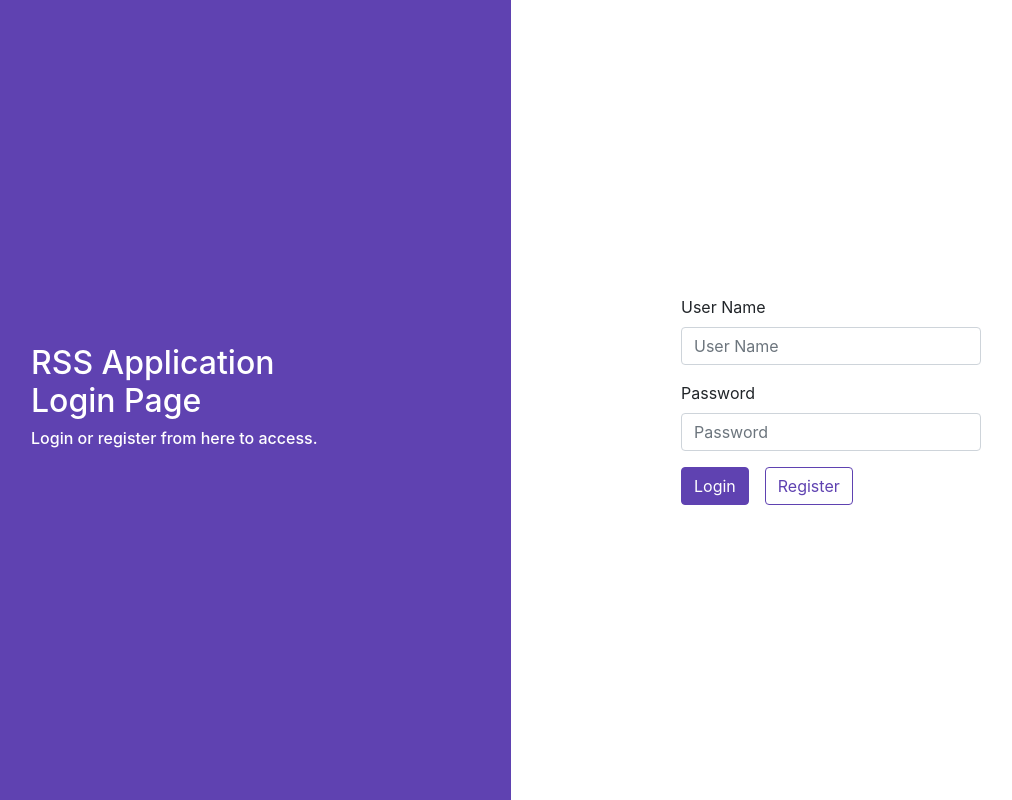
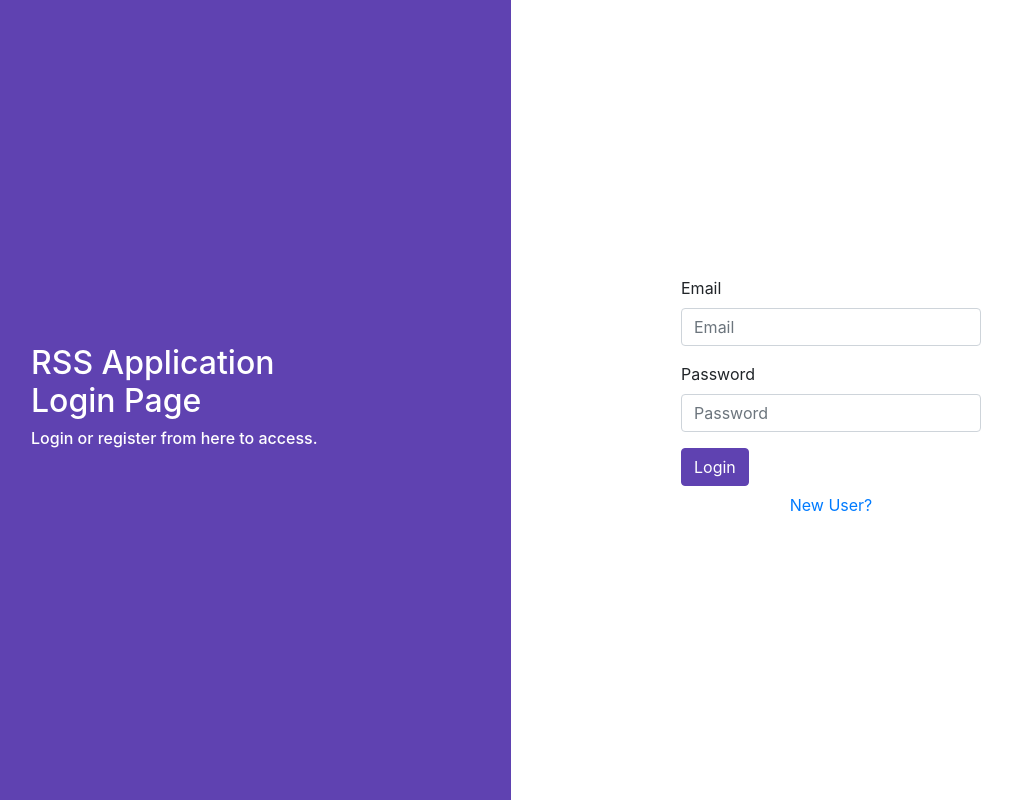
Before and after one commit to amckean12/rss-ui, a React (Create React App) app: page / in a window 1280 px wide. Shown: the top 800 px of the page, without its empty margins (129-1141 px from the left). Built offline with nearby package versions, Linux system fonts and the light colour scheme; no server answers.

Commit message:
Adds form display logic

```diff
--- a/src/App.js
+++ b/src/App.js
@@ -1,5 +1,5 @@
 // Libraries
-import React from 'react';
+import React, { Component } from 'react';
 
 // Containers
 import MainContainer from './containers/main_container.jsx'
@@ -9,12 +9,14 @@ import MainContainer from './containers/main_container.jsx'
 import './app.scss'
 import './styles/utils/responsiveness.scss'
 
-function App() {
-  return (
-    <div className="App">
-      <MainContainer />
-    </div>
-  );
+class App extends Component {
+  render(){
+    return (
+      <div className="App">
+        <MainContainer />
+      </div>
+    );
+  }
 }
 
 export default App;
--- a/src/components/form_component.jsx
+++ b/src/components/form_component.jsx
@@ -6,15 +6,14 @@ const FormComponent = (props) => {
         <section className="mx-auto form-section">
             <form className="form">
                 <div class="form-group form__input-group">
-                    <label>User Name</label>
-                     <input type="text" class="form-control" placeholder="User Name" />
+                    <label>Email</label>
+                     <input type="text" class="form-control" placeholder="Email" />
                 </div>
                 <div class="form-group form__input-group">
                      <label>Password</label>
                      <input type="password" class="form-control" placeholder="Password" />
                 </div>
-                <button type="submit" class="btn form__button--primary">Login</button>
-                <button type="submit" class="btn form__button--secondary">Register</button>
+                <button type="submit" class="btn form__button--primary">{props.formType}</button>
             </form>
         </section>
     )
--- a/src/containers/login_container.jsx
+++ b/src/containers/login_container.jsx
@@ -7,6 +7,30 @@ import FormComponent from '../components/form_component.jsx'
 import '../styles/components/login.scss'
 
 class LoginContainer extends Component {
+    constructor(props) {
+        super(props);
+        this.state = {
+            form_type: "Login",
+            form_route: "New User?"
+        };
+        this.renderFormType = this.renderFormType.bind(this)
+    }
+
+    renderFormType(){
+        let form_type = ""
+        let form_route = ""
+        if(this.state.form_type === "Login"){
+            form_type = "Sign Up"
+            form_route = "Login"
+        } else {
+            form_type = "Login"
+            form_route = "New User?"
+        }
+        this.setState({
+            form_type: form_type,
+            form_route: form_route
+        })
+    }
     render(){
         return(
             <section className="login row">
@@ -17,7 +41,10 @@ class LoginContainer extends Component {
                     </div>
                 </div>
                 <div className="col-md-6 col-sm-12 login__main-form-container">
-                    <FormComponent />
+                    <FormComponent
+                        formType={this.state.form_type}
+                    />
+                    <button class="btn btn-link" onClick={this.renderFormType}>{this.state.form_route}</button>
                 </div>
             </section>
         );
```
